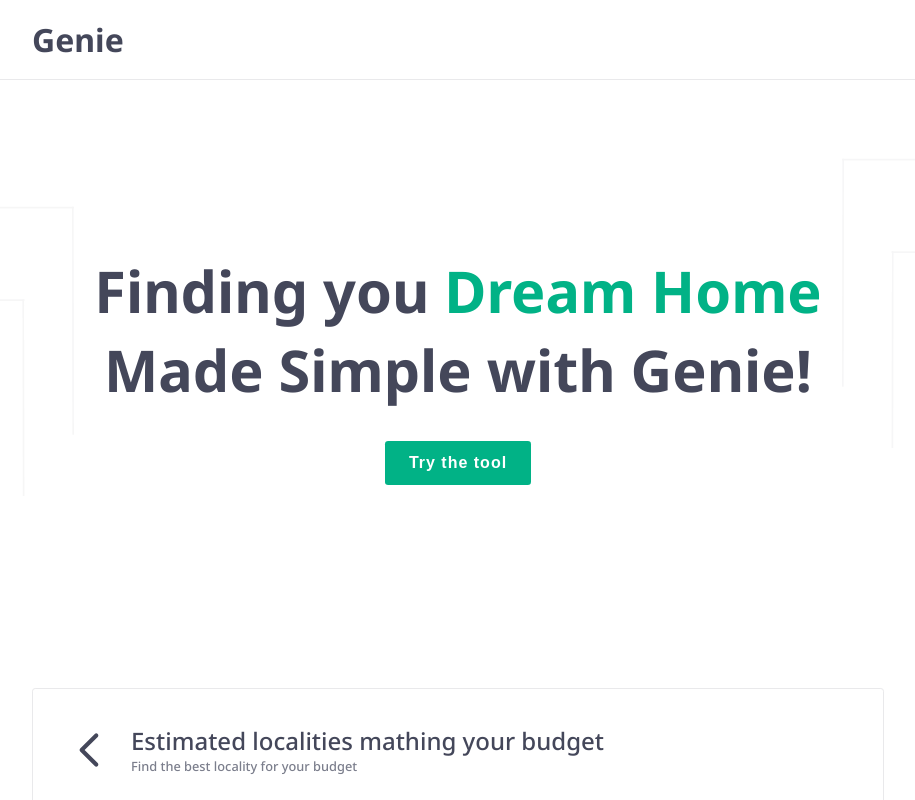
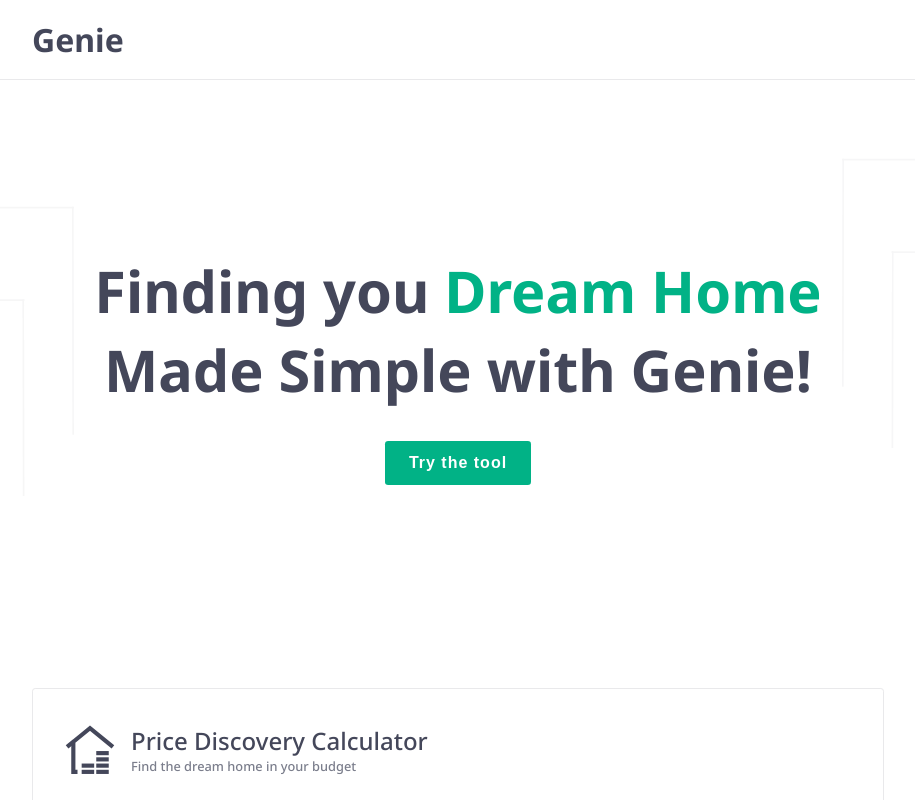
Before and after one commit to genie2218/genie-project-fe, a Next.js app: page /tools/price-discovery in a window 1280 px wide. Shown: the top 800 px of the page, without its empty margins (182-1097 px from the left). Built offline with nearby package versions, Linux system fonts and the light colour scheme.

Commit message:
fix: state

```diff
--- a/app/tools/price-discovery/components/index.tsx
+++ b/app/tools/price-discovery/components/index.tsx
@@ -12,7 +12,7 @@ enum STEP {
 }
 
 const PriceDiscoveryTool = () => {
-  const [step, setStep] = useState(STEP.RESULT);
+  const [step, setStep] = useState(STEP.INPUT);
 
   const handleChange = () => {
     if (step === STEP.RESULT) {
```
